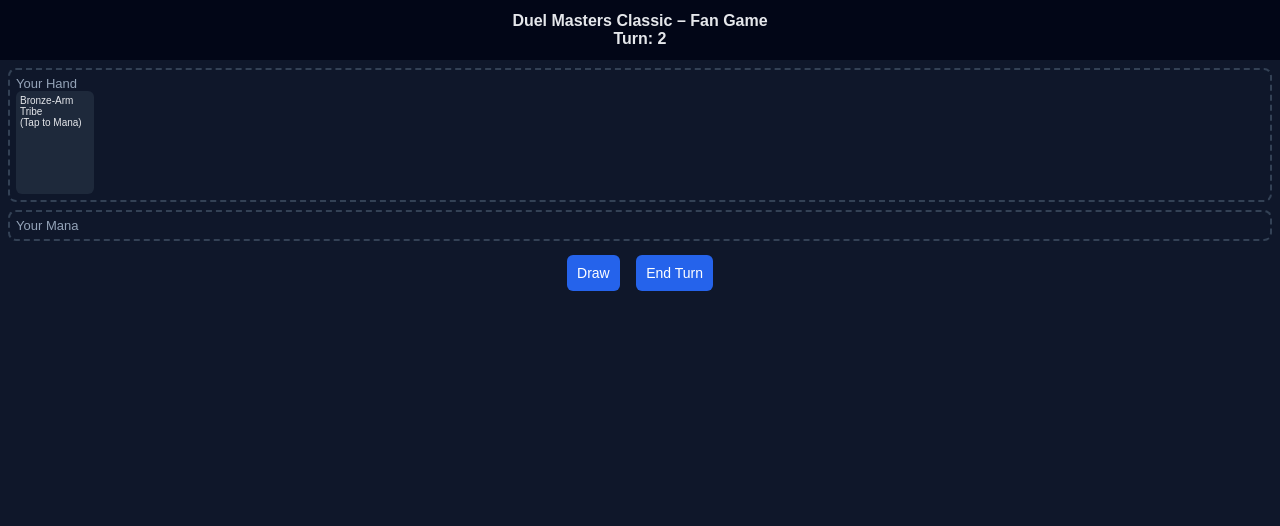
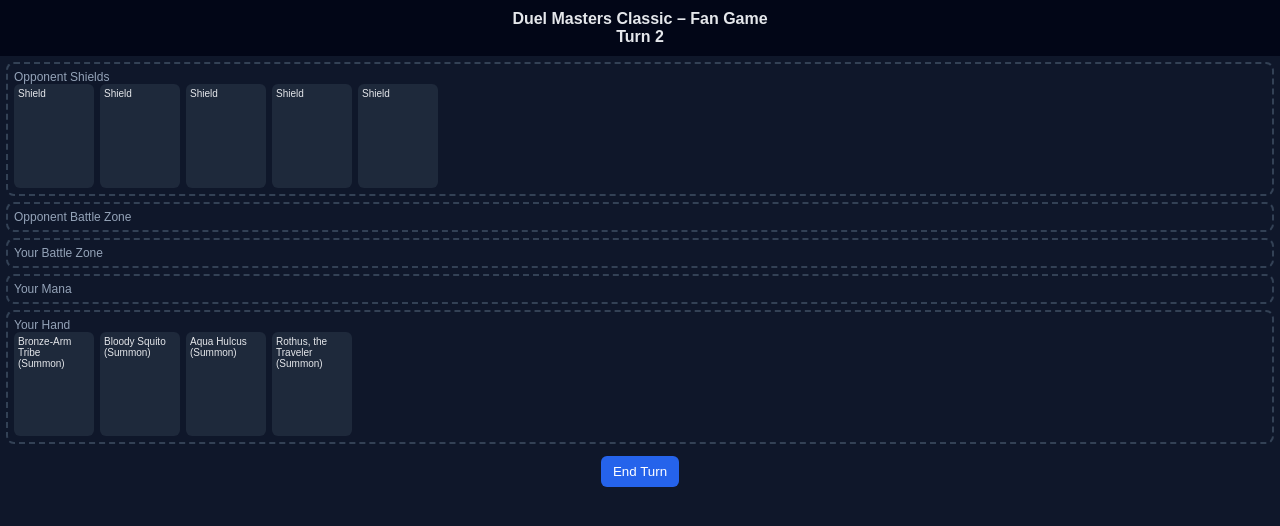
Before and after one commit to varuniitrdce-glitch/duel-masters-classic, a plain HTML site: page index.html in a window 1280 px wide. Both pictures are taken after a click on the button "End Turn". Drawn offline with Linux system fonts and the light colour scheme.

Commit message:
Update index.html

```diff
--- a/index.html
+++ b/index.html
@@ -14,18 +14,18 @@ body {
 }
 header {
   background: #020617;
-  padding: 12px;
+  padding: 10px;
   text-align: center;
   font-weight: bold;
 }
 .zone {
   border: 2px dashed #334155;
   border-radius: 8px;
-  margin: 8px;
+  margin: 6px;
   padding: 6px;
 }
 .zone-title {
-  font-size: 13px;
+  font-size: 12px;
   color: #94a3b8;
 }
 .cards {
@@ -34,25 +34,24 @@ header {
   flex-wrap: wrap;
 }
 .card {
-  width: 70px;
-  height: 95px;
+  width: 72px;
+  height: 96px;
   background: #1e293b;
   border-radius: 6px;
   font-size: 10px;
   padding: 4px;
   cursor: pointer;
 }
+.controls {
+  text-align: center;
+}
 button {
   margin: 6px;
-  padding: 10px;
+  padding: 8px 12px;
   border-radius: 6px;
   border: none;
   background: #2563eb;
   color: white;
-  font-size: 14px;
-}
-.controls {
-  text-align: center;
 }
 </style>
 </head>
@@ -61,12 +60,22 @@ button {
 
 <header>
 Duel Masters Classic – Fan Game<br/>
-Turn: <span id="turn">1</span>
+Turn <span id="turn">1</span>
 </header>
 
 <div class="zone">
-<div class="zone-title">Your Hand</div>
-<div class="cards" id="hand"></div>
+<div class="zone-title">Opponent Shields</div>
+<div class="cards" id="oppShields"></div>
+</div>
+
+<div class="zone">
+<div class="zone-title">Opponent Battle Zone</div>
+<div class="cards" id="oppBattle"></div>
+</div>
+
+<div class="zone">
+<div class="zone-title">Your Battle Zone</div>
+<div class="cards" id="yourBattle"></div>
 </div>
 
 <div class="zone">
@@ -74,63 +83,97 @@ Turn: <span id="turn">1</span>
 <div class="cards" id="mana"></div>
 </div>
 
+<div class="zone">
+<div class="zone-title">Your Hand</div>
+<div class="cards" id="hand"></div>
+</div>
+
 <div class="controls">
-<button onclick="drawCard()">Draw</button>
 <button onclick="endTurn()">End Turn</button>
 </div>
 
 <script>
 let turn = 1;
 let deck = [
-  "Bronze-Arm Tribe",
-  "Bloody Squito",
-  "Aqua Hulcus",
-  "Searing Wave",
-  "Terror Pit",
-  "La Ura Giga",
-  "Rothus, the Traveler"
+  { name: "Bronze-Arm Tribe", type: "creature", power: 1000 },
+  { name: "Bloody Squito", type: "creature", power: 2000 },
+  { name: "Aqua Hulcus", type: "creature", power: 2000 },
+  { name: "Rothus, the Traveler", type: "creature", power: 4000 }
 ];
 let hand = [];
 let mana = [];
+let yourBattle = [];
+let oppShields = ["Shield","Shield","Shield","Shield","Shield"];
 
-function render() {
-  document.getElementById("turn").innerText = turn;
-
-  const handDiv = document.getElementById("hand");
-  handDiv.innerHTML = "";
-  hand.forEach((card, index) => {
-    const c = document.createElement("div");
-    c.className = "card";
-    c.innerText = card + "\n(Tap to Mana)";
-    c.onclick = () => playMana(index);
-    handDiv.appendChild(c);
-  });
-
-  const manaDiv = document.getElementById("mana");
-  manaDiv.innerHTML = "";
-  mana.forEach(card => {
-    const c = document.createElement("div");
-    c.className = "card";
-    c.innerText = card;
-    manaDiv.appendChild(c);
-  });
+function drawCard() {
+  if (deck.length > 0) hand.push(deck.shift());
 }
 
-function drawCard() {
-  if (deck.length === 0) return alert("Deck empty");
-  hand.push(deck.shift());
+function summon(index) {
+  yourBattle.push(hand.splice(index,1)[0]);
   render();
 }
 
 function playMana(index) {
-  mana.push(hand.splice(index, 1)[0]);
+  mana.push(hand.splice(index,1)[0]);
+  render();
+}
+
+function attackShield(index) {
+  if (oppShields.length === 0) {
+    alert("Direct attack! You win!");
+    return;
+  }
+  oppShields.pop();
+  alert("Shield broken!");
   render();
 }
 
 function endTurn() {
   turn++;
   drawCard();
+  render();
 }
+
+function render() {
+  document.getElementById("turn").innerText = turn;
+
+  document.getElementById("hand").innerHTML = "";
+  hand.forEach((card,i)=>{
+    let c=document.createElement("div");
+    c.className="card";
+    c.innerText=card.name+"\n(Summon)";
+    c.onclick=()=>summon(i);
+    document.getElementById("hand").appendChild(c);
+  });
+
+  document.getElementById("mana").innerHTML="";
+  mana.forEach(card=>{
+    let c=document.createElement("div");
+    c.className="card";
+    c.innerText=card.name;
+    document.getElementById("mana").appendChild(c);
+  });
+
+  document.getElementById("yourBattle").innerHTML="";
+  yourBattle.forEach((card,i)=>{
+    let c=document.createElement("div");
+    c.className="card";
+    c.innerText=card.name+"\nATK "+card.power;
+    c.onclick=()=>attackShield(i);
+    document.getElementById("yourBattle").appendChild(c);
+  });
+
+  document.getElementById("oppShields").innerHTML="";
+  oppShields.forEach(()=>{
+    let c=document.createElement("div");
+    c.className="card";
+    c.innerText="Shield";
+    document.getElementById("oppShields").appendChild(c);
+  });
+}
+
+drawCard(); drawCard(); drawCard(); drawCard(); drawCard();
 render();
 </script>
 
```
